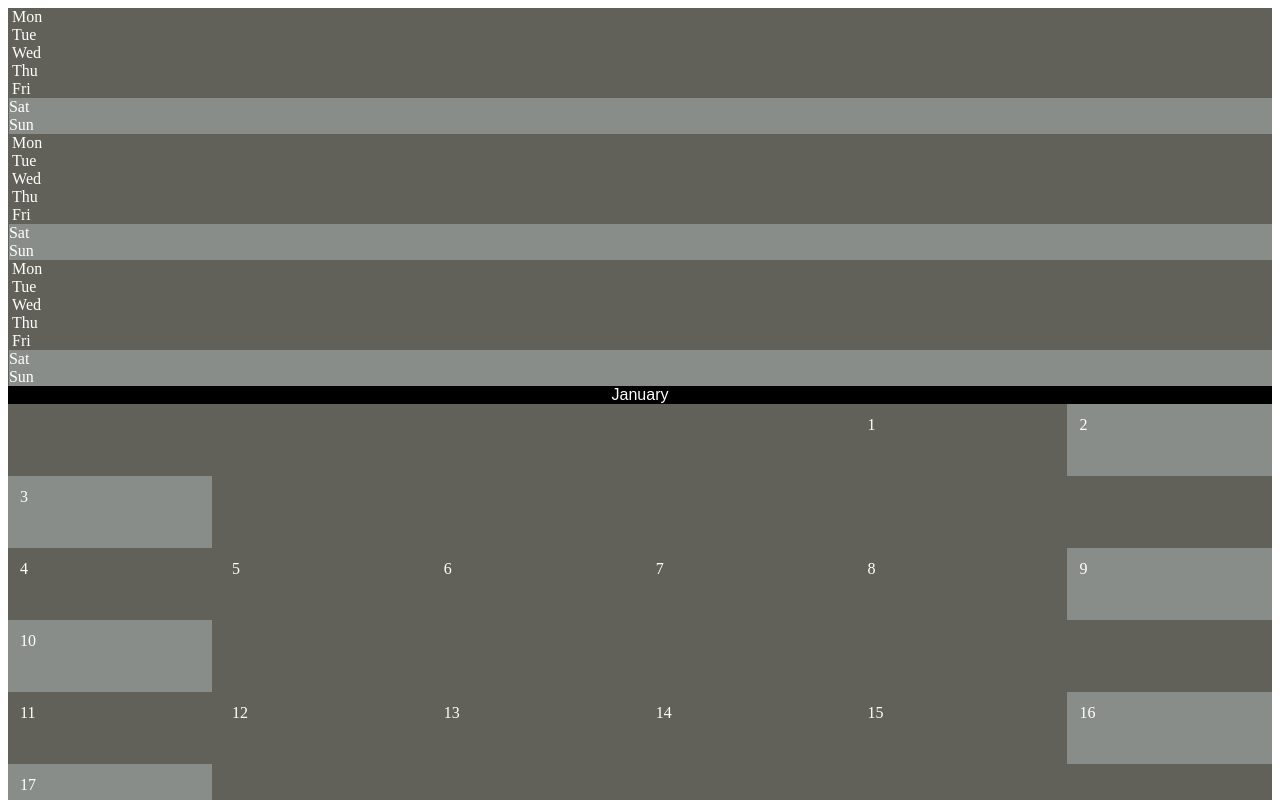
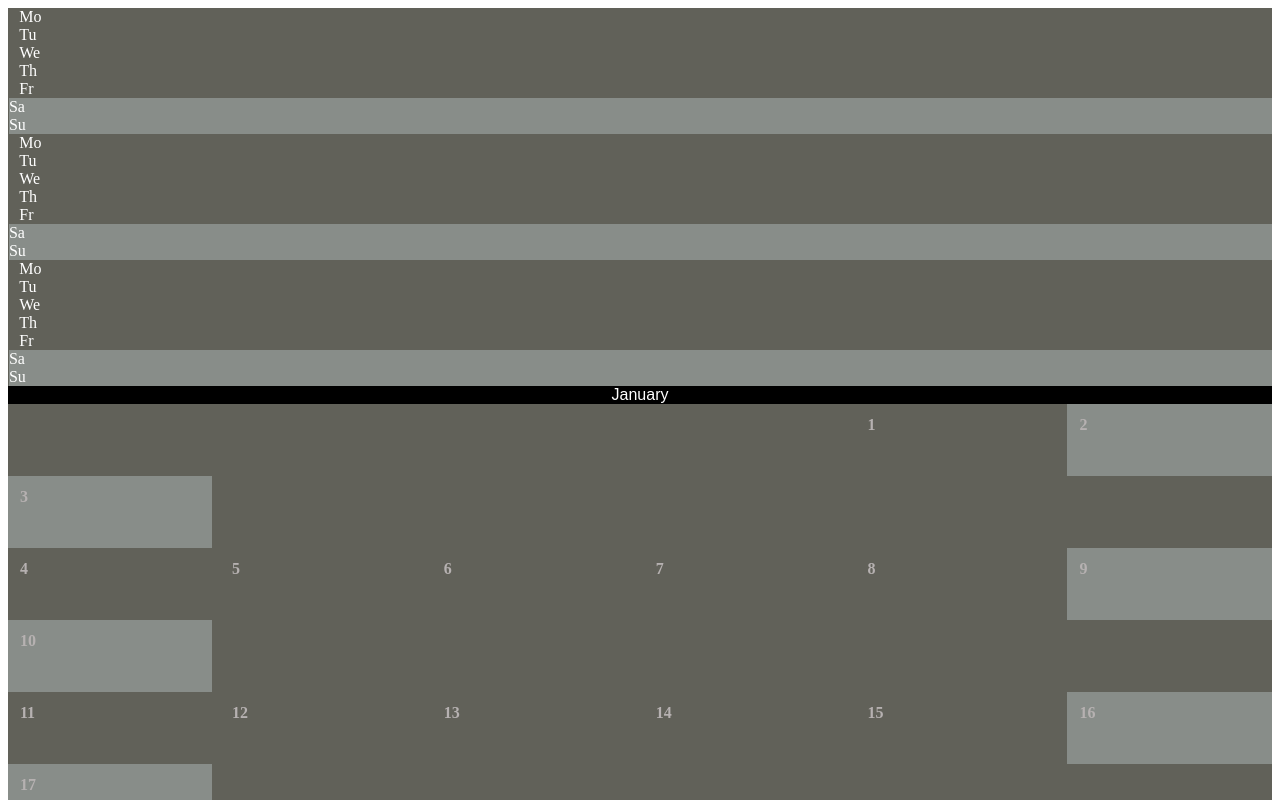
Before and after one commit to Dipmalya/ReactCalendar, a React app: page / in a window 1280 px wide. Shown: the top 800 px of the page. Built offline with nearby package versions, Linux system fonts and the light colour scheme; the HTML template or start-up script is replaced by a standard one.

Commit message:
Class based filter setup done

```diff
--- a/src/assets/config.json
+++ b/src/assets/config.json
@@ -1,37 +1,37 @@
 {
-    "1": {
+    "01": {
         "name": "January",
         "days": "31"
     },
-    "2": {
+    "02": {
         "name": "February",
         "days": "28"
     },
-    "3": {
+    "03": {
         "name": "March",
         "days": "31"
     },
-    "4": {
+    "04": {
         "name": "April",
         "days": "30"
     },
-    "5": {
+    "05": {
         "name": "May",
         "days": "31"
     },
-    "6": {
+    "06": {
         "name": "June",
         "days": "30"
     },
-    "7": {
+    "07": {
         "name": "July",
         "days": "31"
     },
-    "8": {
+    "08": {
         "name": "August",
         "days": "31"
     },
-    "9": {
+    "09": {
         "name": "September",
         "days": "30"
     },
--- a/src/components/Calendar.jsx
+++ b/src/components/Calendar.jsx
@@ -1,4 +1,5 @@
 import React, { Component } from "react";
+import moment from "moment";
 import "./index.css";
 import config from "../assets/config.json";
 import { DayIndex } from "./dayconfig";
@@ -7,13 +8,32 @@ export default class CustomCalendar extends Component {
   shoudShowDate(dayCount, index) {
     const { monthIndex } = this.props;
     const firstDate = `${monthIndex}/01/${new Date().getFullYear()}`;
-    const startDay = new Date(firstDate).toDateString().slice(0, 3);
+    const startDay = new Date(firstDate).toDateString().slice(0, 2);
     if (dayCount > 1 || DayIndex[index] === startDay) {
       return dayCount <= config[monthIndex].days;
     } else {
       return false;
     }
   }
+  getDateString(date) {
+    return new Date(date).toDateString().slice(0, 15);
+  }
+  findDateDiff(currentDate, endDate) {
+    return moment(currentDate, 'YYYY-MM-DD').diff(moment(endDate, 'YYYY-MM-DD'), 'days');
+  }
+  getDateClass(dayCount) {
+    const { monthIndex, currentDate } = this.props;
+    let classString = "";
+    if (this.getDateString(`${new Date().getFullYear()}-${monthIndex}-${dayCount}`) ===
+      this.getDateString(currentDate)) {
+      classString += "current-day";
+    }
+    if (this.findDateDiff(currentDate, `${new Date().getFullYear()}-${monthIndex}-${dayCount}`) > 30) {
+      classString += "disable-day";
+    }
+    return classString
+  }
+
   render() {
     const { monthIndex } = this.props;
     let dayCount = 1;
@@ -29,11 +49,11 @@ export default class CustomCalendar extends Component {
                 {Array.from({ length: 7 }, (v, i) => i + 1).map((day1) => (
                   <>
                     {day1 > 5 ? (
-                      <div className="day weekend-day">
+                      <div className={`day weekend-day ${this.getDateClass(dayCount)}`}>
                         {this.shoudShowDate(dayCount, day1) ? dayCount++ : ""}
                       </div>
                     ) : (
-                      <div className="day">
+                      <div className={`day ${this.getDateClass(dayCount)}`}>
                         {this.shoudShowDate(dayCount, day1) ? dayCount++ : ""}
                       </div>
                     )}
--- a/src/components/Main.jsx
+++ b/src/components/Main.jsx
@@ -11,17 +11,20 @@ export default function Main() {
             <div className="d-flex mr-1 week-day">
               {Object.values(DayIndex).map((item, index) =>
                 index < 5 ? (
-                  <div className="mr-3" style={{paddingLeft: '0.2rem'}}>{item}</div>
+                  <div className="mr-3" style={{paddingLeft: '0.65rem'}}>{item}</div>
                 ) : (
-                  <div className="weekends pl-2">{item}</div>
+                  <div className="weekends pl-3">{item}</div>
                 )
               )}
             </div>
           ))}
         </div>
         <div className="row">
-          {["1", "2", "3", "4", "5", "6", "7", "8", "9"].map((item, index) => (
-            <CustomCalendar monthIndex={item} />
+          {["01", "02", "03", "04", "05", "06", "07", "08", "09"].map((item, index) => (
+            <CustomCalendar
+            currentDate="2021-02-27"
+            monthIndex={item}
+            />
           ))}
         </div>
       </div>
--- a/src/components/dayconfig.js
+++ b/src/components/dayconfig.js
@@ -1,9 +1,9 @@
 export const DayIndex = {
-    7: 'Sun',
-    1: 'Mon',
-    2: 'Tue',
-    3: 'Wed',
-    4: 'Thu',
-    5: 'Fri',
-    6: 'Sat'
+    7: 'Su',
+    1: 'Mo',
+    2: 'Tu',
+    3: 'We',
+    4: 'Th',
+    5: 'Fr',
+    6: 'Sa'
 }
--- a/src/components/index.css
+++ b/src/components/index.css
@@ -8,6 +8,7 @@
   background: #616159;
   padding: 0.75rem;
   height: 3rem;
+  font-weight: bold;
   color: white;
   width: 14.28%;
 }
@@ -32,5 +33,12 @@
 }
 .weekends {
   background: #888d89;
-  padding-right: 0.825rem;
+  padding-right: 0.895rem;
 }
+.current-day {
+  border: 3px solid white;
+  padding: 0.5rem 0.75rem;
+}
+.disable-day {
+  color: rgb(182, 177, 177);
+}
```
Also changed, not shown: 1 other file (tests, documents, lock files or other folders).
